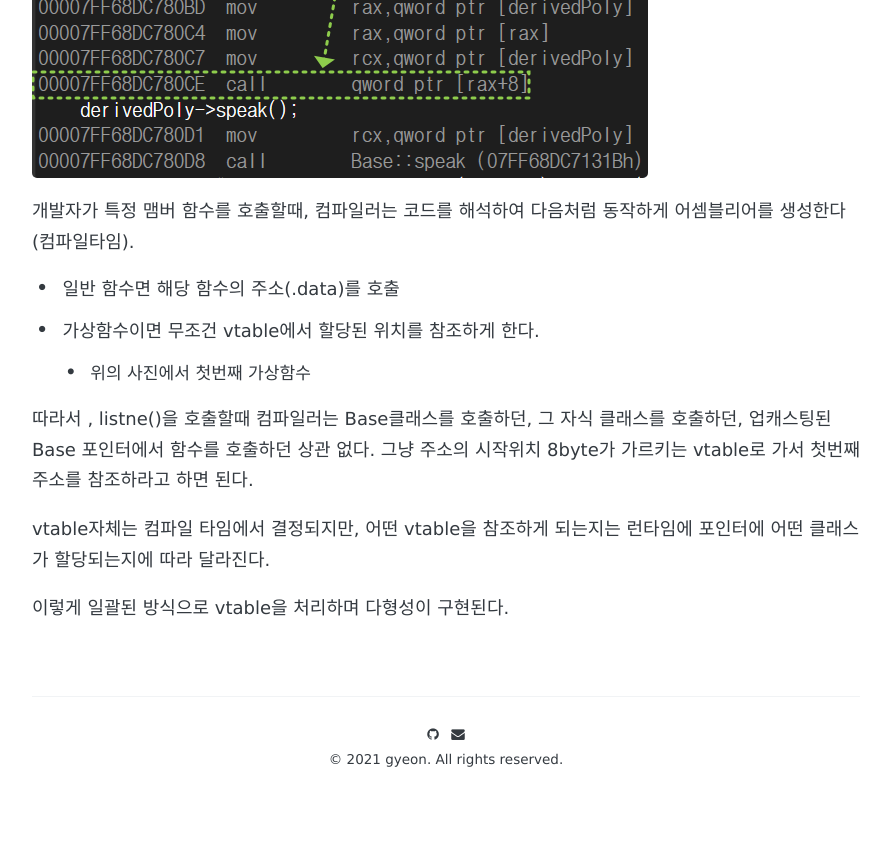
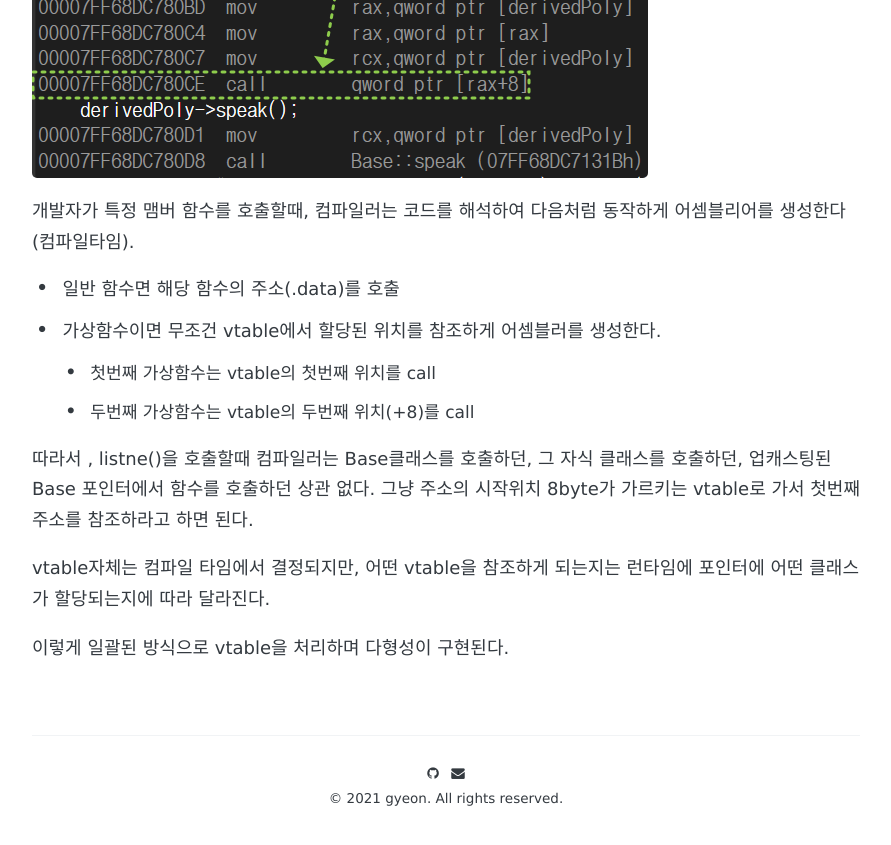
Before and after one commit to gyujun9403/gyujun9403.github.io, a Jekyll site: the page built from _posts/2022-05-25-compile_to_virtual.md, in a window 1280 px wide and 900 px high, scrolled down 6334 px. Shown: the top 845 px of the window, without its empty margins (194-1085 px from the left). Built offline with Jekyll 4.4.1, drawn with Linux system fonts in a browser that asks for light colours; some web fonts are replaced; comment, search, counter and statistics services are not loaded.

Commit message:
내용 보충

```diff
--- a/_posts/2022-05-25-compile_to_virtual.md
+++ b/_posts/2022-05-25-compile_to_virtual.md
@@ -261,8 +261,9 @@ vtable은 ~할 때 생성된다
 ![](/images\cpp\virtual_funcs_call.png)
 개발자가 특정 맴버 함수를 호출할때, 컴파일러는 코드를 해석하여 다음처럼 동작하게 어셈블리어를 생성한다(컴파일타임).
 - 일반 함수면 해당 함수의 주소(.data)를 호출
-- 가상함수이면 무조건 vtable에서 할당된 위치를 참조하게 한다.
-	- 위의 사진에서 첫번째 가상함수
+- 가상함수이면 무조건 vtable에서 할당된 위치를 참조하게 어셈블러를 생성한다.
+	- 첫번째 가상함수는 vtable의 첫번째 위치를 call
+	- 두번째 가상함수는 vtable의 두번째 위치(+8)를 call
 
 따라서 , listne()을 호출할때 컴파일러는 Base클래스를 호출하던, 그 자식 클래스를 호출하던, 업캐스팅된 Base 포인터에서 함수를 호출하던 상관 없다. 그냥 주소의 시작위치 8byte가 가르키는 vtable로 가서 첫번째 주소를 참조하라고 하면 된다.
 
```
